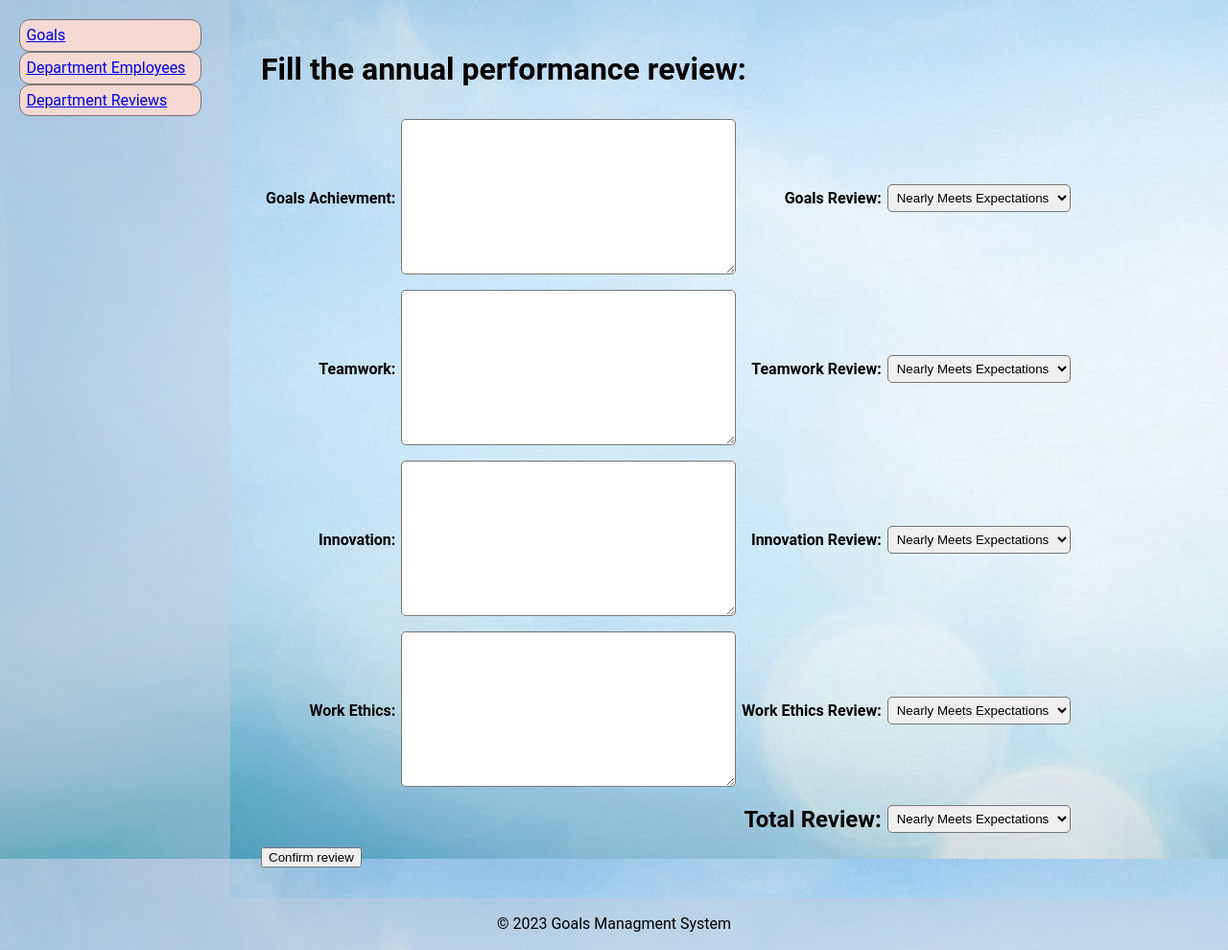
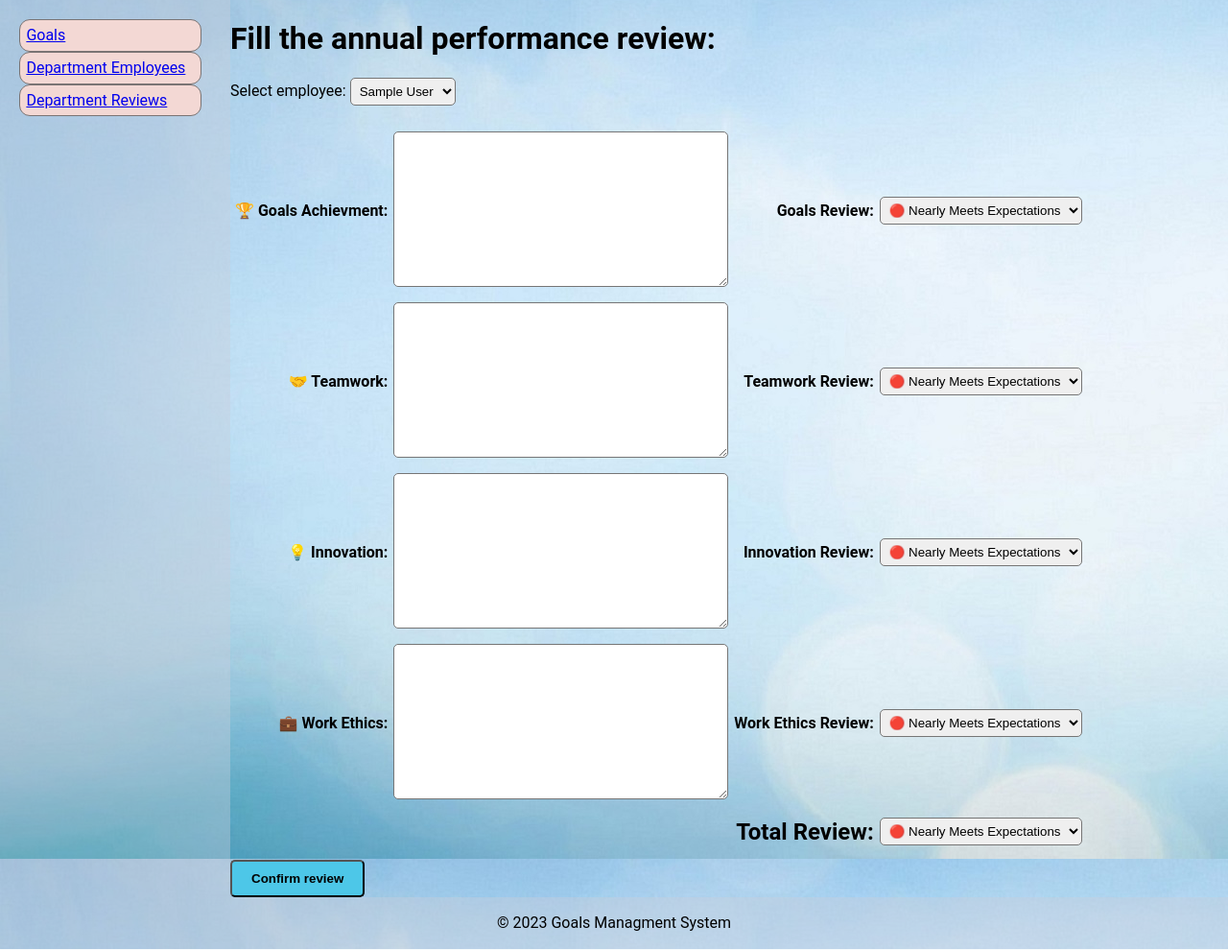
Before and after one commit to JurateKru/employee_recognition_platform, a Django app: page /employees-list/detail/1/create-review/ in a window 1280 px wide. Shown: the part 69-1059 px from the top of the page at 96% size. Run offline with Django 4.2, Linux system fonts and the light colour scheme; a user stored in the database is signed in; tables that the repository leaves empty hold one stand-in row (values such as "Sample post"); some libraries are stand-ins or nearby versions.

Commit message:
create_review simbols added

```diff
--- a/employee_recognition_platform/goals_management/forms.py
+++ b/employee_recognition_platform/goals_management/forms.py
@@ -32,4 +32,4 @@ class ReviewCreateForm(forms.ModelForm):
 class ReviewUpdateForm(forms.ModelForm):
     class Meta:
         model = models.Review
-        fields = ('goals_achievment', 'goals_review', 'teamwork', 'teamwork_review', 'innovation', 'innovation_review', 'work_ethics', 'work_ethics_review', 'total_review')
+        fields = ('employee','goals_achievment', 'goals_review', 'teamwork', 'teamwork_review', 'innovation', 'innovation_review', 'work_ethics', 'work_ethics_review', 'total_review')
--- a/employee_recognition_platform/goals_management/models.py
+++ b/employee_recognition_platform/goals_management/models.py
@@ -162,9 +162,9 @@ class Goal(models.Model):
 
 class Review(models.Model):
     SCORE_CHOICES = (
-        (0, _('Nearly Meets Expectations')),
-        (8, _('Meets Expectations')),
-        (15, _('Exceeds Expectations')),
+        (0, _('\U0001F534 Nearly Meets Expectations')),
+        (8, _('\U0001F7E1 Meets Expectations')),
+        (15, _('\U0001F7E2 Exceeds Expectations')),
     )
     goals_achievment = HTMLField(_("goals achievment"), max_length=2000, db_index=True, blank=True, null=True)
     goals_review = models.PositiveSmallIntegerField(
--- a/employee_recognition_platform/goals_management/static/css/style.css
+++ b/employee_recognition_platform/goals_management/static/css/style.css
@@ -84,7 +84,7 @@ body {
 }
 
 main {
-  margin: 2rem;
+  margin: 0rem;
   flex: 1;
 }
 
@@ -156,3 +156,11 @@ img.logo {
   border: 1px solid rgb(122, 116, 116);
   border-radius: 6px;
 }
+
+.confirm-button {
+  background-color: rgb(77, 199, 232);
+  color: black;
+  padding: 10px 20px;
+  border-radius: 5px;
+  text-align: center;
+}
--- a/employee_recognition_platform/goals_management/templates/base.html
+++ b/employee_recognition_platform/goals_management/templates/base.html
@@ -12,7 +12,7 @@
     <div class="top-buttons">
         <div class="top-bar">
             <div class="left-section">
-                <img class="logo" src="{% static 'C:\CodeAcademy\employee_recognition_platform\employee_recognition_platform\goals_management\static\css\img\logo.PNG' %}">
+                <img class="logo" src="{% static 'css/img/logo.PNG' %}">
                 <a {% if request.resolver_match.url_name == 'index' %}class="button active"{% else %}class="button"{% endif %} href="{% url 'index' %}"><span>&#8962; </span>Home</a>
                 <a {% if request.resolver_match.url_name == 'ismart' %}class="button active"{% else %}class="button"{% endif %} href="{% url 'ismart' %}">ISMART Methodology</a>
             </div>
--- a/employee_recognition_platform/goals_management/templates/goals_management/create_review.html
+++ b/employee_recognition_platform/goals_management/templates/goals_management/create_review.html
@@ -8,39 +8,39 @@
 <h1>Fill the annual performance review:</h1>
 <form method="post" action="{{ request.path }}?employee_id={{ employee.id }}">
     {% csrf_token %}
-
+    <p>Select employee: {{ form.employee }}</p>
     <table>
         <tr>
-            <th>Goals Achievment:</th>
+            <th>&#x1F3C6; Goals Achievment:</th>
             <td>{{ form.goals_achievment }}</td>
             <th>Goals Review:</th>
             <td>{{ form.goals_review }}</td>
         </tr>
         <tr>
-            <th>Teamwork:</th>
+            <th>&#x1F91D; Teamwork:</th>
             <td>{{ form.teamwork }}</td>
             <th>Teamwork Review:</th>
             <td>{{ form.teamwork_review }}</td>
         </tr>
         <tr>
-            <th>Innovation:</th>
+            <th>&#x1F4A1; Innovation:</th>
             <td>{{ form.innovation }}</td>
             <th>Innovation Review:</th>
             <td>{{ form.innovation_review }}</td>
         </tr>
         <tr>
-            <th>Work Ethics:</th>
+            <th>&#x1F4BC; Work Ethics:</th>
             <td>{{ form.work_ethics }}</td>
             <th>Work Ethics Review:</th>
             <td>{{ form.work_ethics_review }}</td>
         </tr>
         <tr>
-            <th colspan=3 class="big">Total Review:</th>
+            <th colspan=3 class="big"> Total Review:</th>
             <td>{{ form.total_review }}</td>
         </tr>
     </table>
 
-    <button type="submit">Confirm review</button>
+    <button class="confirm-button" type="submit"><b>Confirm review</b></button>
 </form>
 
 
```
Also changed, not shown: employee_recognition_platform/goals_management/migrations/0009_alter_review_goals_review_and_more.py (added).
